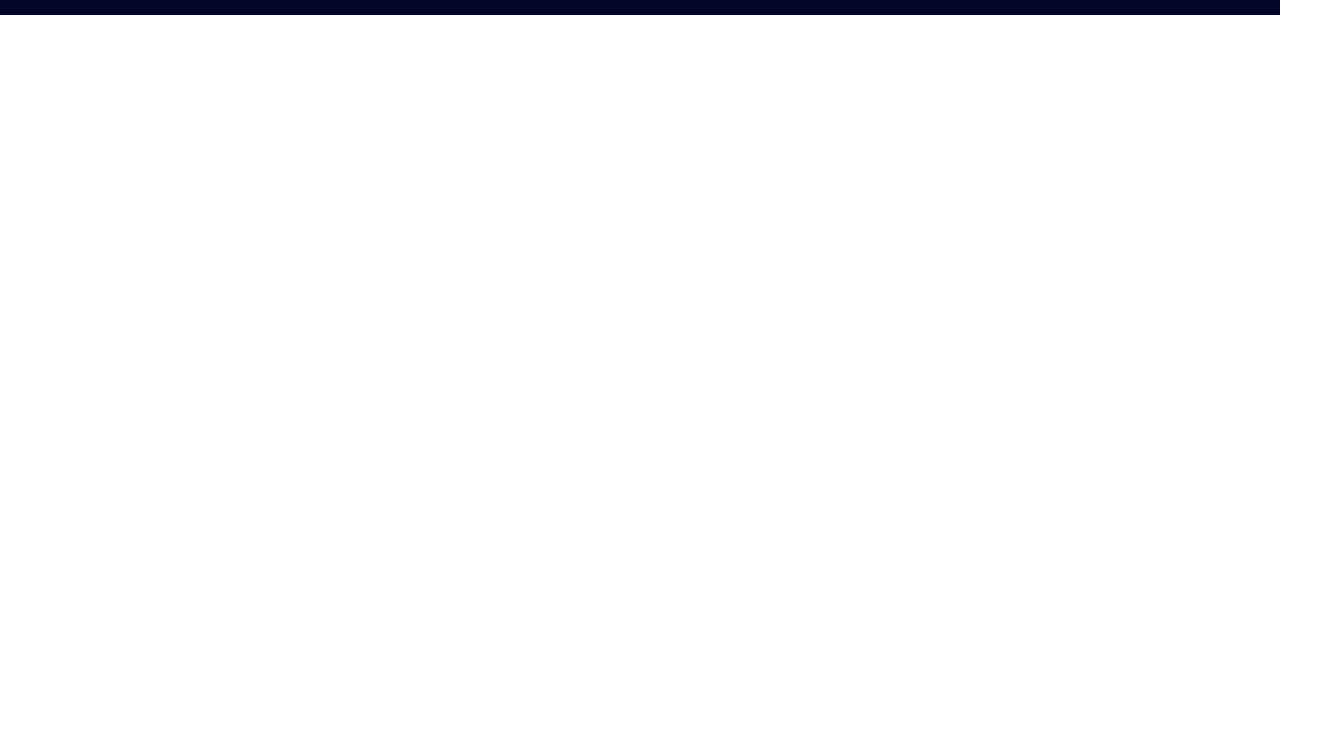
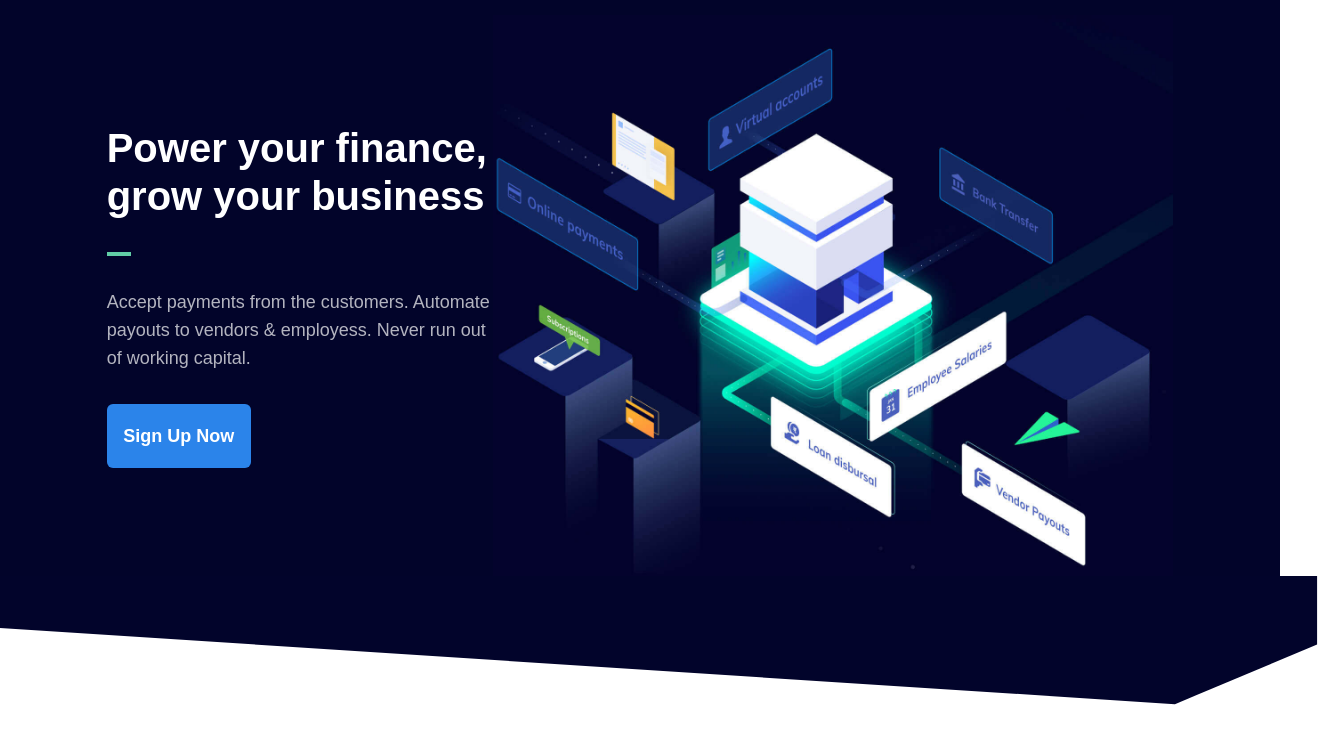
Before and after one commit to piyush-1871/Razorpay, a website built with Vite: page index.html in a window 1280 px wide. Shown: the part 67-800 px from the top of the page, 1318 px wide, since content can reach past the window. Built offline with nearby package versions, Linux system fonts and the light colour scheme.

Commit message:
hero section implemented

```diff
--- a/index.html
+++ b/index.html
@@ -14,7 +14,8 @@
     <title>Razorpay</title>
     <link rel="stylesheet" href="style.css" />
   </head>
-  <body>
+  <body class="overflow-x-hidden">
+    <!-- navbar -->
     <nav class="bg-deepBlue">
       <div
         class="relative w-[1080px] mx-auto flex justify-between items-center"
@@ -97,5 +98,42 @@
         </div>
       </div>
     </nav>
+
+    <!-- hero section -->
+    <section class="relative bg-deepBlue">
+      <div
+        class="flex mx-auto max-w-[1080px] w-10/12 flex-row justify-between items-center"
+      >
+        <!-- left -->
+        <div class="space-y-8">
+          <h1
+            class="text-white font-mullish font-bold text-[40px] leading-[1.2]"
+          >
+            Power your finance, grow your business
+          </h1>
+          <div class="w-6 h-1 bg-greenLight"></div>
+          <p class="text-white font-mullish text-[18px] leading-7 opacity-70">
+            Accept payments from the customers. Automate payouts to vendors &
+            employess. Never run out of working capital.
+          </p>
+          <button
+            class="bg-lightBlue text-white rounded-md text-lg font-mullish font-bold hover:bg-lightBlue500 transition-all duration-200 w-36 h-16"
+          >
+            Sign Up Now
+          </button>
+        </div>
+        <!-- right -->
+        <img
+          src="./assets/hero-illustration.jpg"
+          class="max-w-[680px] w-full"
+          alt=""
+        />
+      </div>
+
+      <!-- shape part -->
+      <div class="w-[103%] absolute left-0 right-0 ">
+        <img src="./assets/hero-shape.svg" class="w-full" alt="" />
+      </div>
+    </section>
   </body>
 </html>
```
